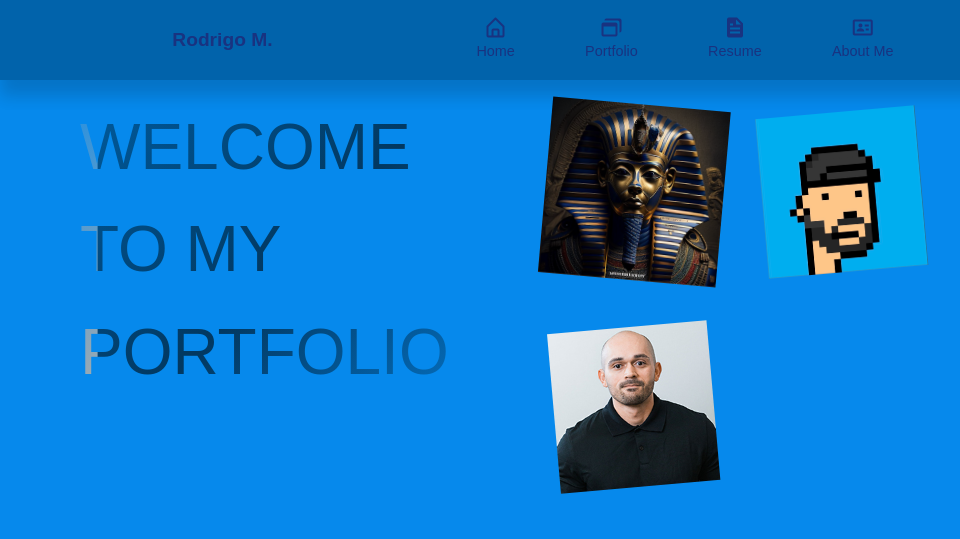
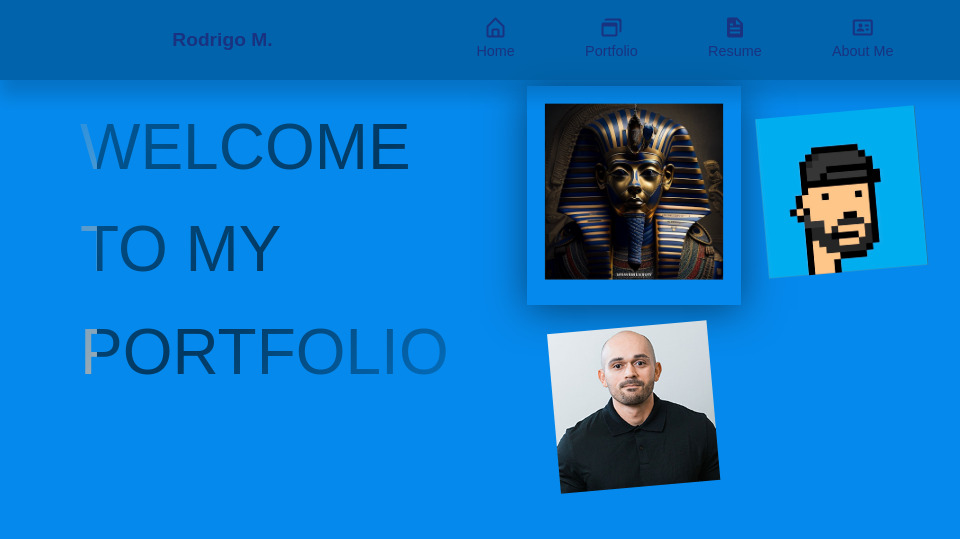
Before and after one commit to RodrigoM09/NewPortfolio, a website: page views/index.html in a window 1280 px wide. In both pictures the pointer is over the element 633 px from the left and 195 px from the top of the page. Shown: the top 539 px of the page, 0-960 px from the left. Drawn offline with nearby package versions, Linux system fonts and the light colour scheme; grey boxes are pictures that could not be loaded.

```diff
--- a/css/index.css
+++ b/css/index.css
@@ -20,25 +20,39 @@
     height: 10rem;
     width: auto;
 }
-img:hover {
-    transform: scale(1.1);
-    transition: all 0.5s ease;
-}
+/*img:hover {*/
+/*    transform: scale(1.1) rotate(unset);*/
+/*    transition: all 0.5s ease;*/
+/*}*/
 .images{
     display: grid;
     grid-template-columns: 1fr 1fr 1fr;
     grid-gap: 1rem;
+    margin-left: 1rem;
 }
 .image{
     padding: 1rem;
+    transition: 1s box-shadow;
 }
 div.image:nth-child(odd) {
     transform: rotate(5deg);
     transition: all 0.5s ease;
 }
+div.image:nth-child(odd):hover{
+    transform: scale(1.1)  rotate(0deg);
+    transition: all 0.5s ease;
+    box-shadow: 0 5px 35px 0 rgba(0,0,0,.5);
+
+}
 div.image:nth-child(even){
     transform: rotate(-5deg);
     transition: all 0.5s ease;
+}
+div.image:nth-child(even):hover{
+    transform: scale(1.15)  rotate(0deg);
+    transition: all 0.5s ease;
+    box-shadow: 0 5px 35px 0 rgba(0,0,0,.5);
+
 }
 .intro {
     max-width: 30rem;
@@ -86,6 +100,8 @@
         background-position: 200% center;
     }
 }
+
+
 /*
 ===========================================================================
                             MOBILE MEDIA QUERY
```
Also changed, not shown: css/universal.css (line endings or trailing spaces).
